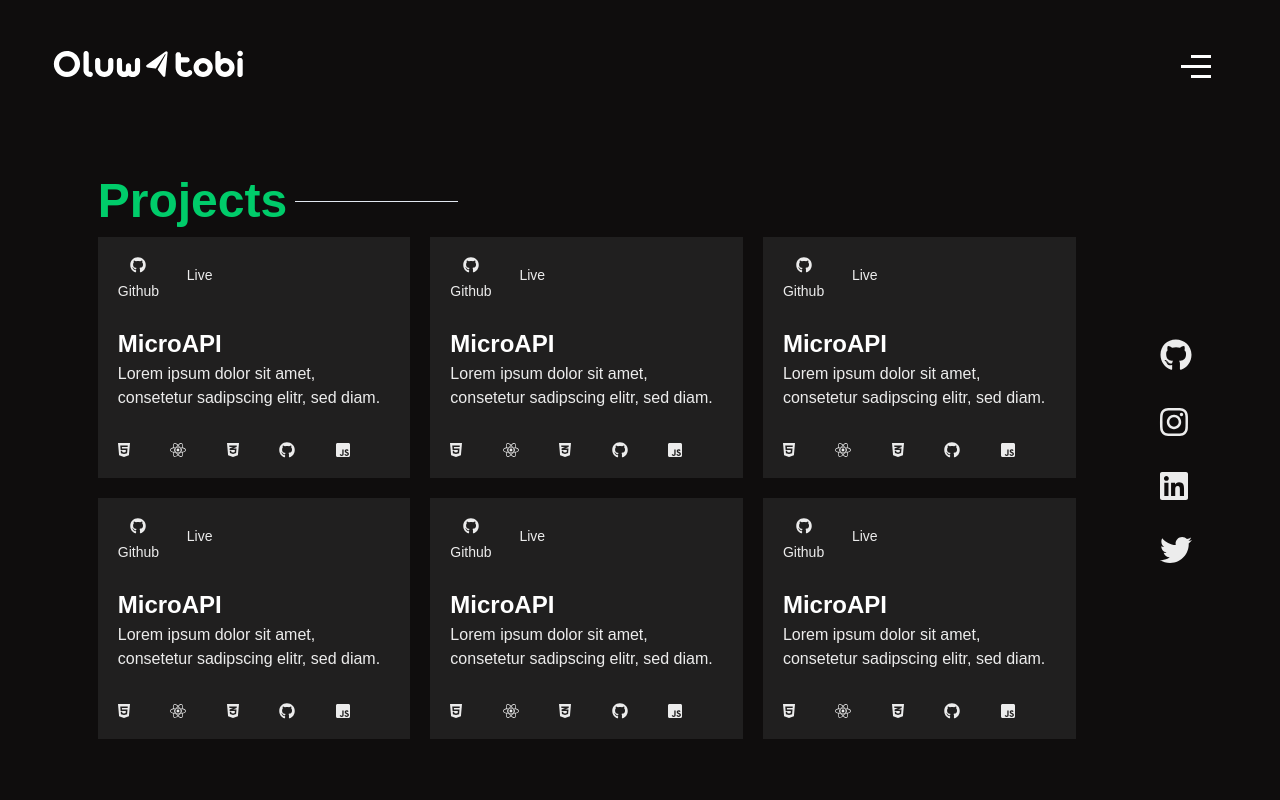
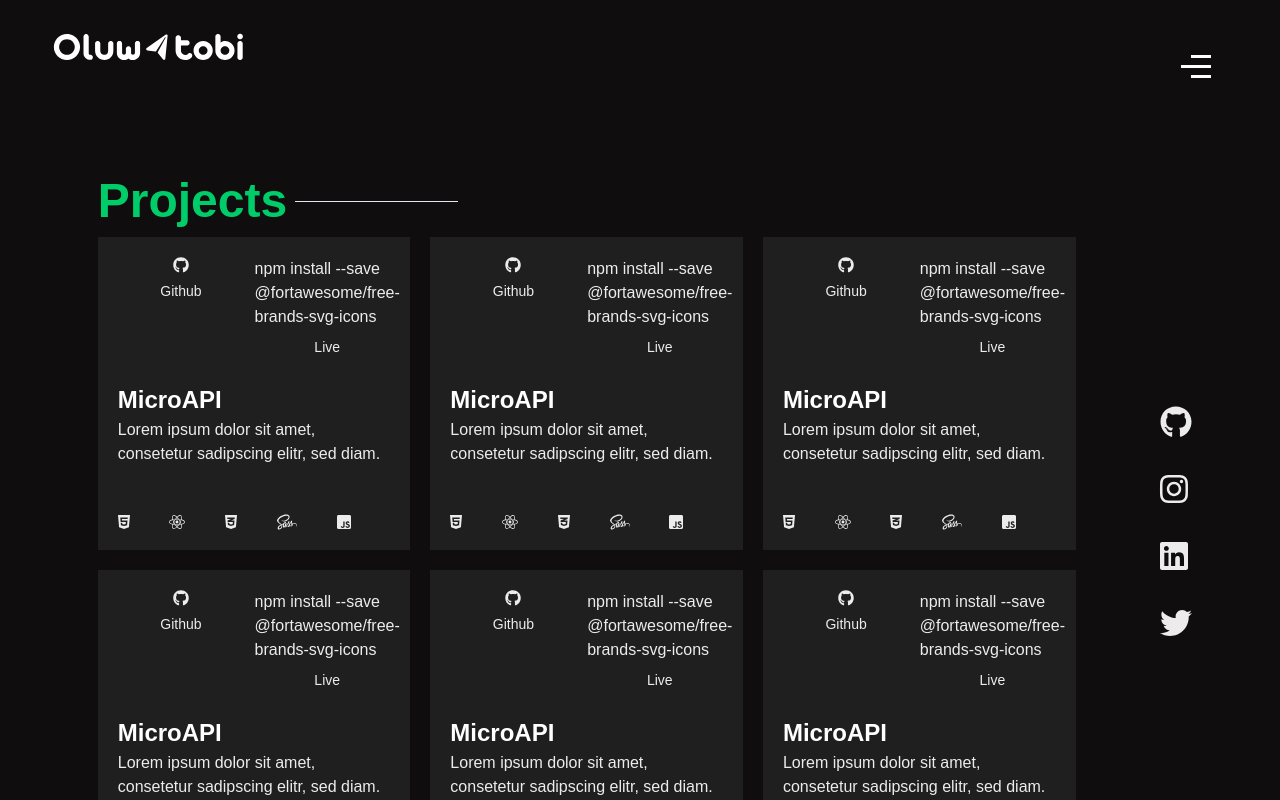
Before and after one commit to adelakuntobi/my-portfolio, a React (Create React App) app: page /projects in a window 1280 px wide. Shown: the top 800 px of the page. Built offline with nearby package versions, Linux system fonts and the light colour scheme.

Commit message:
Added footer

```diff
--- a/src/components/About/Showcase.js
+++ b/src/components/About/Showcase.js
@@ -1,17 +1,21 @@
 import React from 'react'
 import { FontAwesomeIcon } from '@fortawesome/react-fontawesome'
-import { Link } from 'react-router-dom'
 
 
 export const Showcase = () => (
   <div className="grid grid-cols-1 gap-8 px-10">
-    <Link to="www.github.com/adelakuntobi">
+    <a rel="noopener noreferrer" href="https://www.github.com/adelakuntobi" target="_blank">
       <FontAwesomeIcon icon={['fab', 'github']} size="2x" />
-    </Link>
-    <FontAwesomeIcon icon={['fab', 'instagram']} size="2x" />
-    <FontAwesomeIcon icon={['fab', 'linkedin']} size="2x" />
-    <FontAwesomeIcon icon={['fab', 'twitter']} size="2x" />
-
+    </a>
+    <a rel="noopener noreferrer" href="https://www.instagram.com/lakun_b" target="_blank">
+      <FontAwesomeIcon icon={['fab', 'instagram']} size="2x" />
+    </a>
+    <a rel="noopener noreferrer" href="https://www.linkedin.com/in/adelakuntobi" target="_blank">
+      <FontAwesomeIcon icon={['fab', 'linkedin']} size="2x" />
+    </a>
+    <a rel="noopener noreferrer" href="https://www.twitter.com/larkun_" target="_blank">
+      <FontAwesomeIcon icon={['fab', 'twitter']} size="2x" />
+    </a>
     {/* <FontAwesomeIcon icon="check-square" /> */}
   </div>
 )
--- a/src/components/Header/Header.js
+++ b/src/components/Header/Header.js
@@ -1,4 +1,5 @@
 import React from 'react'
+import { Link } from 'react-router-dom'
 // import myImage1 from '../../images/Layer 1.png'
 import myImage from '../../images/theImage.svg'
 
@@ -14,11 +15,13 @@ function Header() {
             Adelakun
           </h1>
           <p>Lorem ipsum dolor sit amet, consetetur sadipscing elitr,
-            sed diam nonumyeirmod temporinvidunt ut labore et dolore
-            magna aliquyam erat, sed diam voluptua. vero eos et accusamet
-            justo duo dolores et ea rebum. Stet clita kasd gubergren,
+          sed diam nonumyeirmod temporinvidunt ut labore et dolore
+          magna aliquyam erat, sed diam voluptua. vero eos et accusamet
+          justo duo dolores et ea rebum. Stet clita kasd gubergren,
             noseatakimatasanctus est Lorem</p>
+          <Link to="/contact">
             <button className="border hover:border-transparent px-12 my-6 py-2 whiteBtn">Get In Touch</button>
+          </Link>
         </div>
       </div>
     </div>
--- a/src/components/Navbar/Navbar.js
+++ b/src/components/Navbar/Navbar.js
@@ -1,6 +1,6 @@
 import React, { useState } from 'react'
 import mylogo from '../../images/mylogo.svg'
-import { NavLink } from 'react-router-dom'
+import { Link, NavLink } from 'react-router-dom'
 import '../../css/Navbar.css'
 
 function Navbar() {
@@ -8,12 +8,12 @@ function Navbar() {
   const [isOpen, setisOpen] = useState(true)
   const closeNav = () => {
 
-    if( isOpen === true ){
+    if (isOpen === true) {
       setisOpen(
         Opennav => Opennav = false
       )
     }
-    else{
+    else {
       setisOpen(
         Opennav => Opennav = true
       )
@@ -22,7 +22,9 @@ function Navbar() {
   return (
     <div>
       <nav className="container w-11/12 mx-auto py-8 flex justify-between">
-        <img className="w-48" src={mylogo} alt="Tobi's logo" />
+        <Link to="/">
+          <img className="w-48" src={mylogo} alt="Tobi's logo" />
+        </Link>
 
         {/* <ul className="hidden lg:flex gap-4 items-center text-xl">
           <li><NavLink activeClassName="active" exact to="/">Home</NavLink></li>
@@ -30,14 +32,14 @@ function Navbar() {
           <li><NavLink activeClassName="active" to="/projects">Projects</NavLink></li>
           <li><NavLink activeClassName="active" to="/contact">Contact</NavLink></li>
         </ul> */}
-        <div id="openButton" className={isOpen ? "mobile__hamburger block": "open mobile__hamburger block"} onClick={closeNav}>
+        <div id="openButton" className={isOpen ? "mobile__hamburger block" : "open mobile__hamburger block"} onClick={closeNav}>
 
           <div></div>
         </div>
       </nav>
       <div id="myModal" className={isOpen ? "hidden" : "mobile__nav__bg bg-opacity-50 flex"}>
         <div className="mobile__nav">
-          <ul style={{listStyle: "decimal-leading-zero"}} className="">
+          <ul style={{ listStyle: "decimal-leading-zero" }} className="">
             <li><NavLink onClick={closeNav} activeClassName="active" exact to="/">Home</NavLink></li>
             <li><NavLink onClick={closeNav} activeClassName="active" to="/about">About </NavLink></li>
             <li><NavLink onClick={closeNav} activeClassName="active" to={{ pathname: "/projects" }}>Projects </NavLink></li>
--- a/src/components/Projects/Projectstemplate.js
+++ b/src/components/Projects/Projectstemplate.js
@@ -7,26 +7,26 @@ function Projectstemplate() {
   return (
     <div style={{ background: "#201F1F" }} className="p-5">
       <div className="pb-4 flex justify-between">
-      <FontAwesomeIcon icon={['fas', 'code']} size="2x" cursor="pointer"/>
+        <FontAwesomeIcon icon={['fas', 'code']} size="2x" cursor="pointer" />
         <div className="grid-cols-2 grid gap-5">
           <div className="flex flex-col items-center">
-            <FontAwesomeIcon icon={['fab', 'github']} size="1x" cursor="pointer"/>
-            <p className="my-2 text-sm">Github</p>
+            <FontAwesomeIcon icon={['fab', 'github']} size="1x" cursor="pointer" />
+            <p className="my-2 text-sm font-light">Github</p>
           </div>
           <div className="flex flex-col items-center">
-            <FontAwesomeIcon icon={['fas', 'eye']} size="1x" />
-            <p className="my-2 text-sm">Live</p>
+          npm install --save @fortawesome/free-brands-svg-icons
+            <p className="my-2 text-sm font-light">Live</p>
           </div>
         </div>
       </div>
       <h1 className="text-2xl font-semibold">MicroAPI</h1>
       <p>Lorem ipsum dolor sit amet, consetetur sadipscing elitr, sed diam.</p>
-      <div className="mt-8 grid-flow-col grid">
-      <FontAwesomeIcon icon={['fab', 'html5']} size="1x" cursor="pointer"/>
-      <FontAwesomeIcon icon={['fab', 'react']} size="1x" cursor="pointer"/>
-      <FontAwesomeIcon icon={['fab', 'css3-alt']} size="1x" cursor="pointer"/>
-      <FontAwesomeIcon icon={['fab', 'github']} size="1x" cursor="pointer"/>
-      <FontAwesomeIcon icon={['fab', 'js-square']} size="1x" cursor="pointer"/>
+      <div className="mt-12 grid-flow-col grid">
+        <FontAwesomeIcon icon={['fab', 'html5']} size="1x" cursor="pointer" />
+        <FontAwesomeIcon icon={['fab', 'react']} size="1x" cursor="pointer" />
+        <FontAwesomeIcon icon={['fab', 'css3-alt']} size="1x" cursor="pointer" />
+        <FontAwesomeIcon icon={['fab', 'sass']} size="1x" cursor="pointer" />
+        <FontAwesomeIcon icon={['fab', 'js-square']} size="1x" cursor="pointer" />
       </div>
     </div>
   )
```
